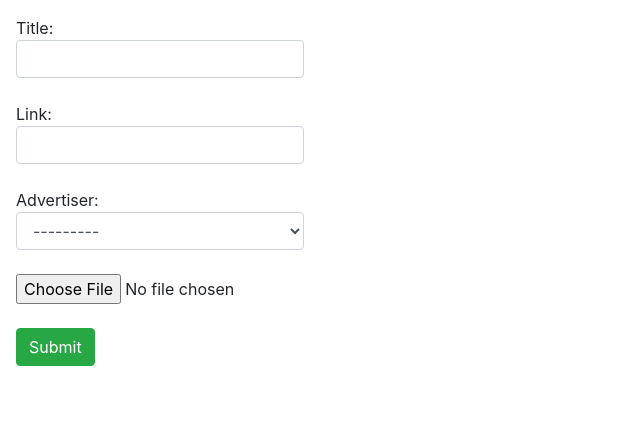
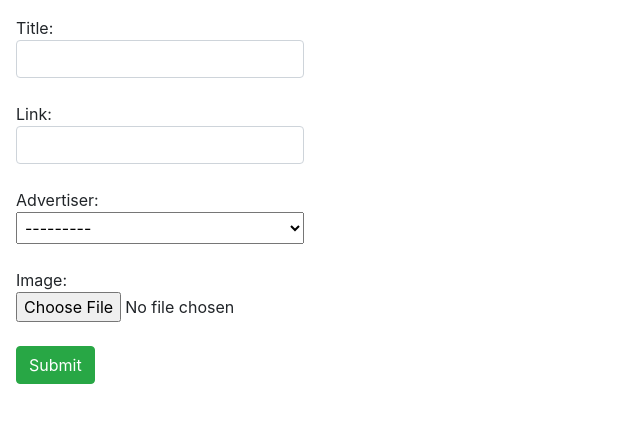
Before and after one commit to lenfantterrible/yektanet-django, a Django app: page /add_ad/ in a window 1280 px wide. Shown: the top 423 px of the page, without its empty margins (0-640 px from the left). Run offline with Django 4.2, Linux system fonts and the light colour scheme; data that the repository does not hold is empty; some libraries are stand-ins or nearby versions.

Commit message:
Style Edit

```diff
--- a/Yektanet/templates/add_ad.html
+++ b/Yektanet/templates/add_ad.html
@@ -15,9 +15,10 @@
                 <br>
                 Link: {% render_field form.link class="form-control" %}
                 <br>
-                Advertiser: {% render_field form.advertiser class="form-control" %}
+                Advertiser: {% render_field form.advertiser class="form-select form-select-lg w-100 p-1" %}
                 <br>
-                {% render_field form.img class="form-control-file" %}
+                <br>
+                Image: {% render_field form.img class="form-control-file" %}
                 <br>
                         <button type="submit" class="btn btn-success" name="submit">Submit</button>
         </fieldset>
```
